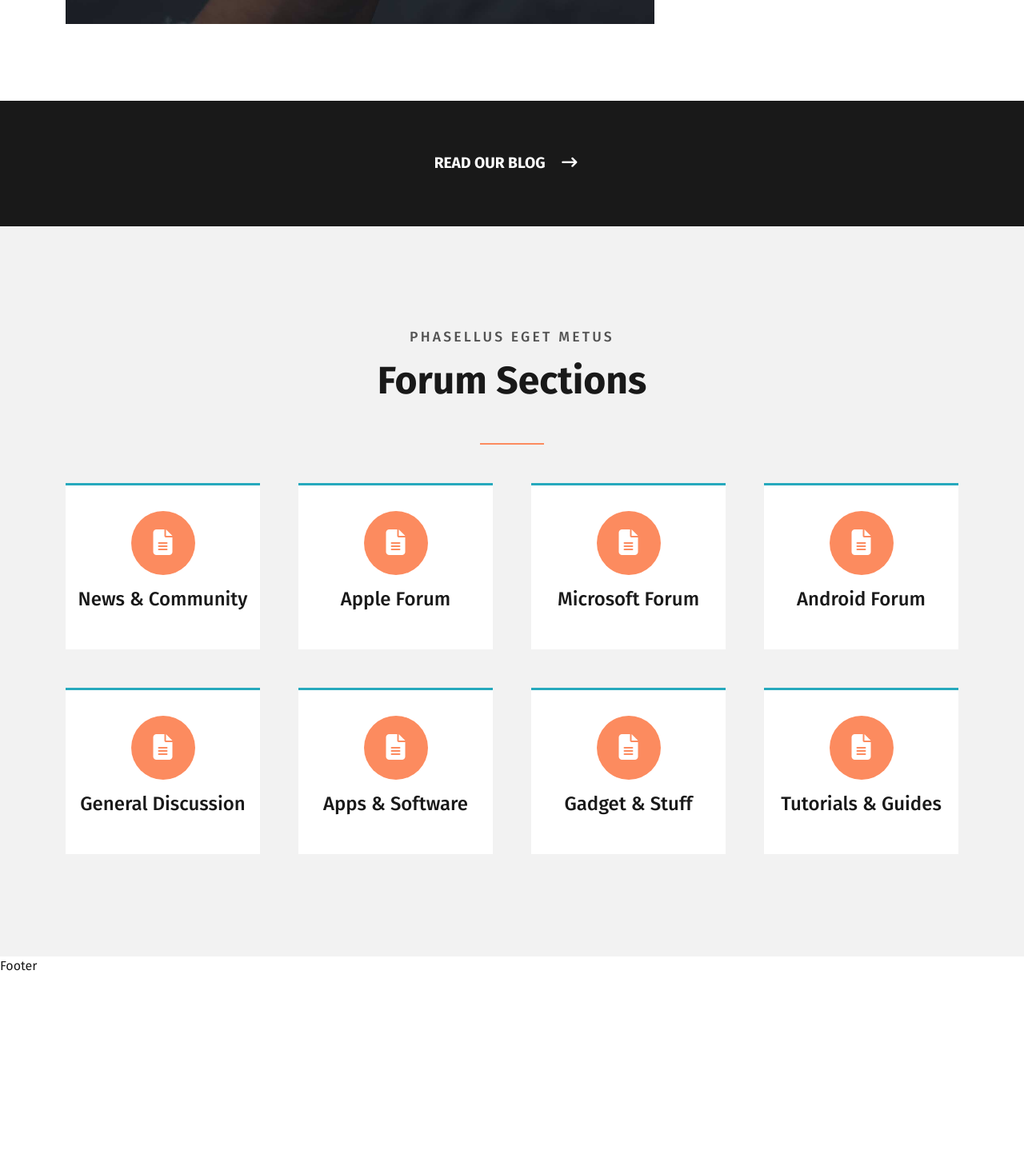
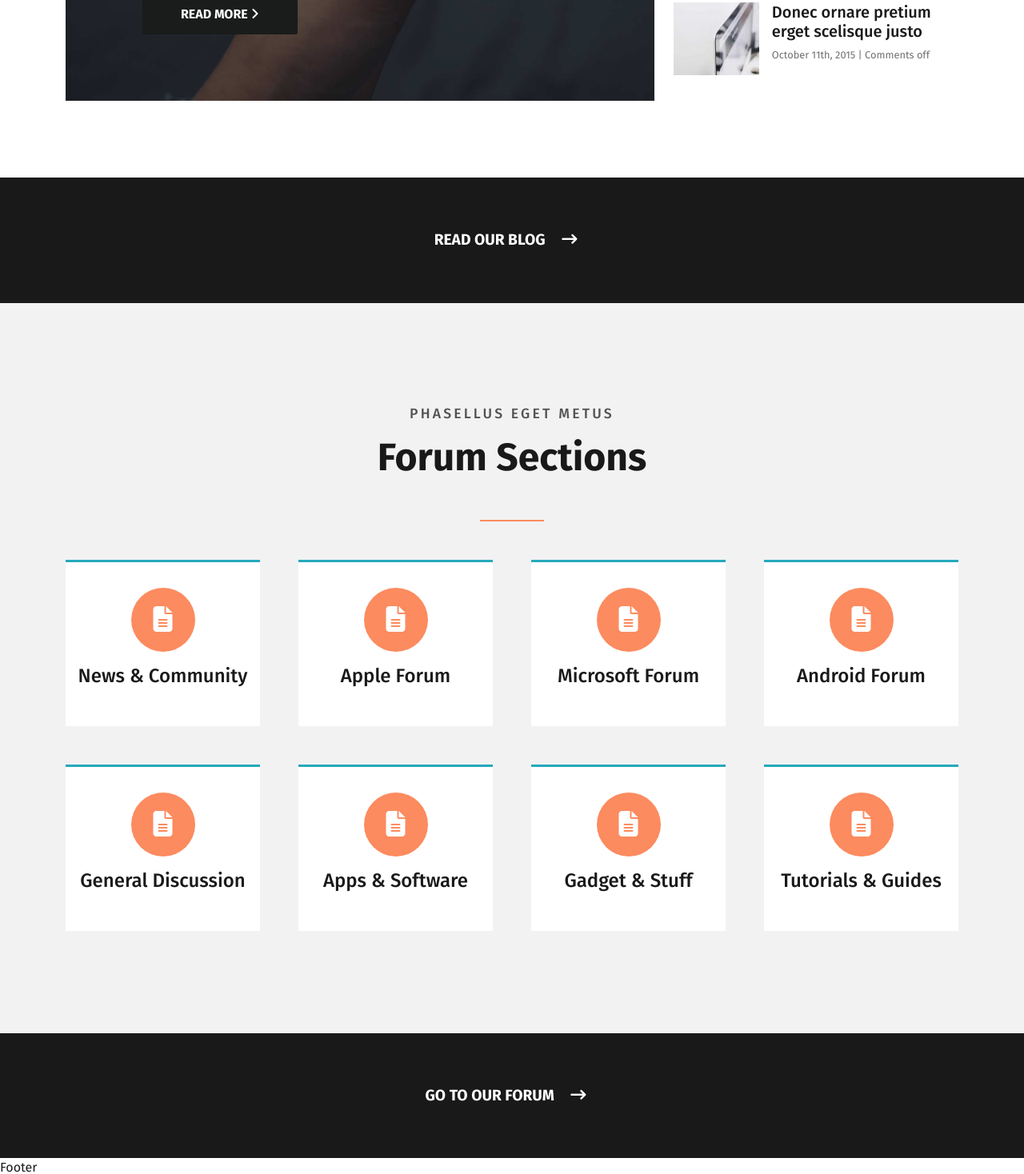
Before and after one commit to matte887/proj-html-vuejs, a Vue app: page / in a window 1280 px wide. Shown: the part 3422-4890 px from the top of the page at 80% size. Before the commit the page ends 4658 px from the top, so only its background shows below. Built offline with nearby package versions, Linux system fonts and the light colour scheme.

Commit message:
Go to forum: sezione implementata

```diff
--- a/src/components/AppMain.vue
+++ b/src/components/AppMain.vue
@@ -279,6 +279,13 @@
         </div>
       </div>
     </section>
+
+    <section class="ms_go-to-forum">
+      <a class="cta">
+        Go to our forum
+        <i class="fa-solid fa-arrow-right-long"></i>
+      </a>
+    </section>
   </main>
 </template>
 
@@ -371,6 +378,7 @@ export default {
 }
 
 .ms_reviews-tutorials {
+  margin: 6rem 0;
   .ms_reviewed {
     color: $white-shade;
     background-image: url(../assets/images/selected/featured_article_2_bg.jpg);
@@ -392,8 +400,8 @@ export default {
   }
 }
 
-.ms_read-blog {
-  margin-top: 6rem;
+.ms_read-blog,
+.ms_go-to-forum {
   color: $white-shade;
   text-transform: uppercase;
   padding: 4rem 0;
```
